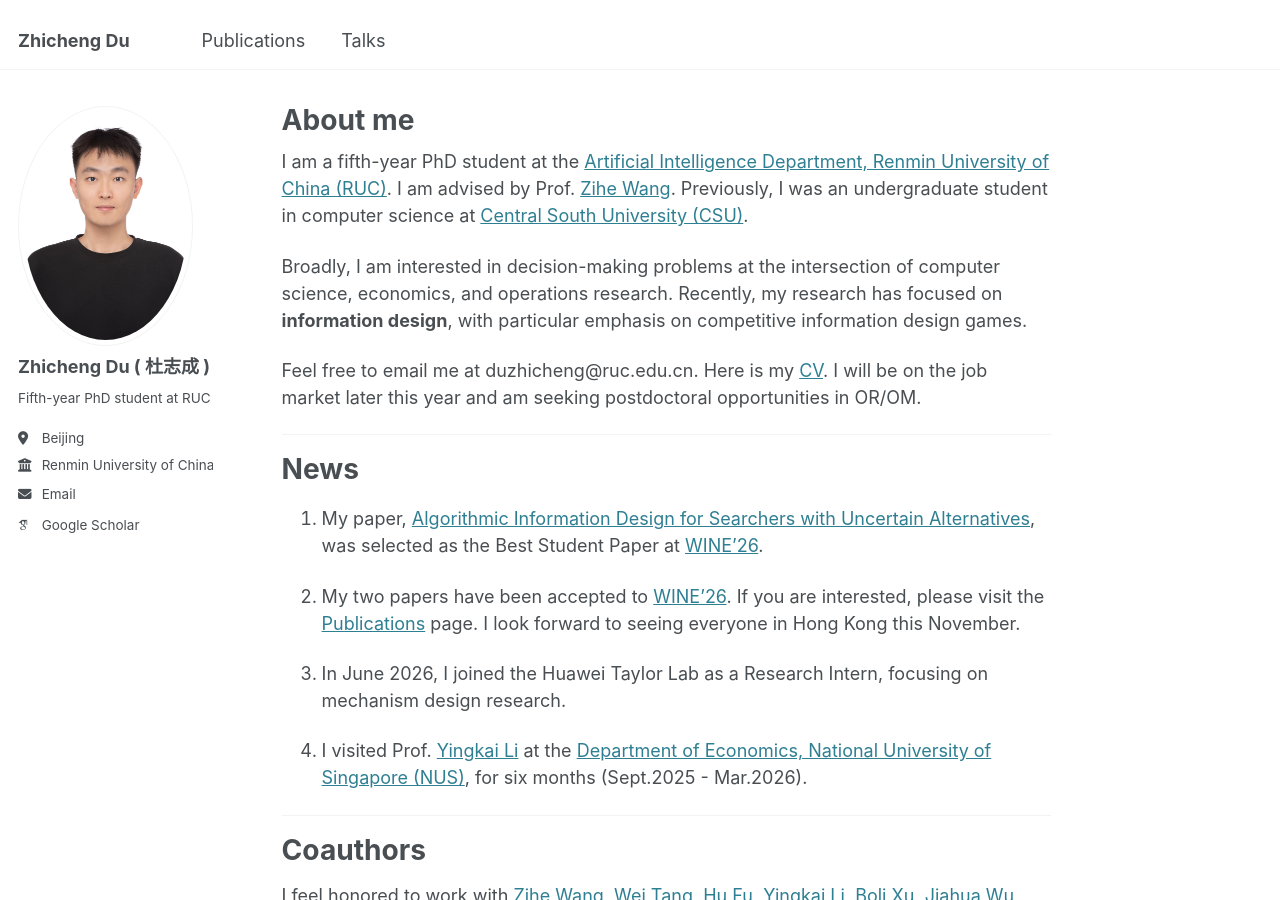
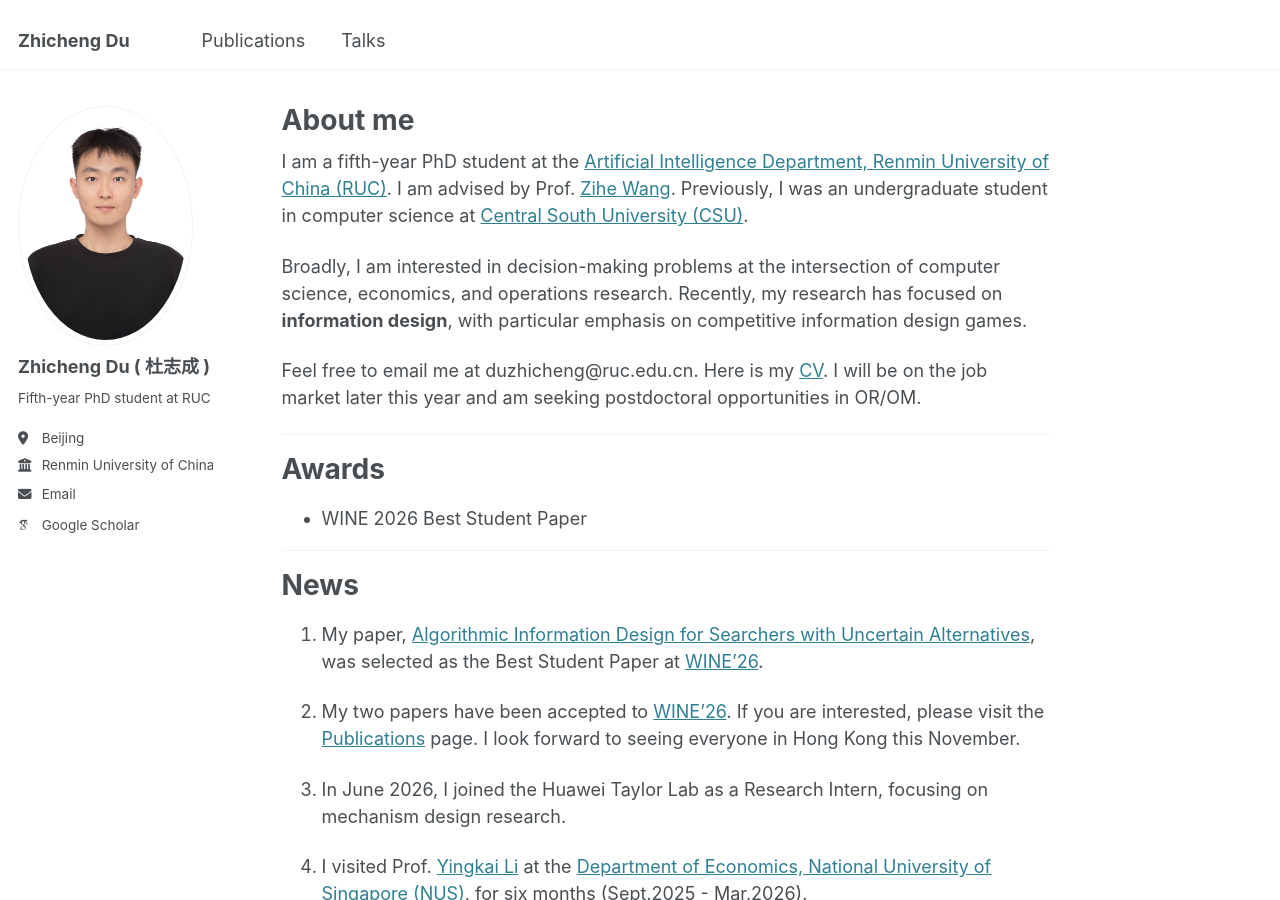
Before and after one commit to DUABC/zhichengdu, a Jekyll site: the page built from _pages/about.md, in a window 1280 px wide and 900 px high. Built offline with Jekyll 4.4.1, drawn with Linux system fonts in a browser that asks for light colours; some web fonts are replaced.

Commit message:
Update CV and add homepage Awards section

```diff
--- a/_pages/about.md
+++ b/_pages/about.md
@@ -15,8 +15,14 @@ Broadly, I am interested in decision-making problems at the intersection of comp
 Recently, my research has focused on **information design**, with particular emphasis on competitive information design games.
 
 Feel free to email me at duzhicheng@ruc.edu.cn.
-Here is my [CV](https://duabc.github.io/zhichengdu/files/Resumes_20260716.pdf).
+Here is my [CV](https://duabc.github.io/zhichengdu/files/Zhicheng_Du_CV.pdf).
 I will be on the job market later this year and am seeking postdoctoral opportunities in OR/OM.
+
+---
+
+# Awards
+
+- WINE 2026 Best Student Paper
 
 ---
 
```
Also changed, not shown: 1 other file.
